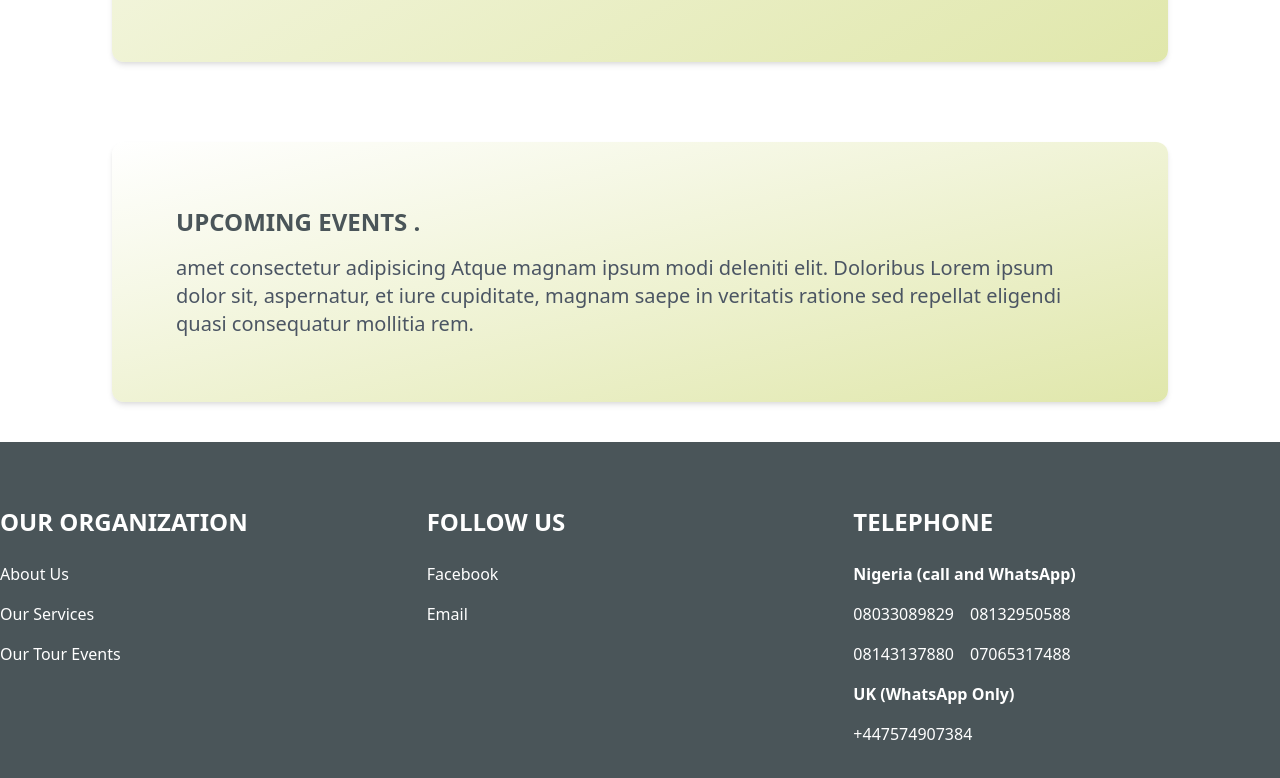
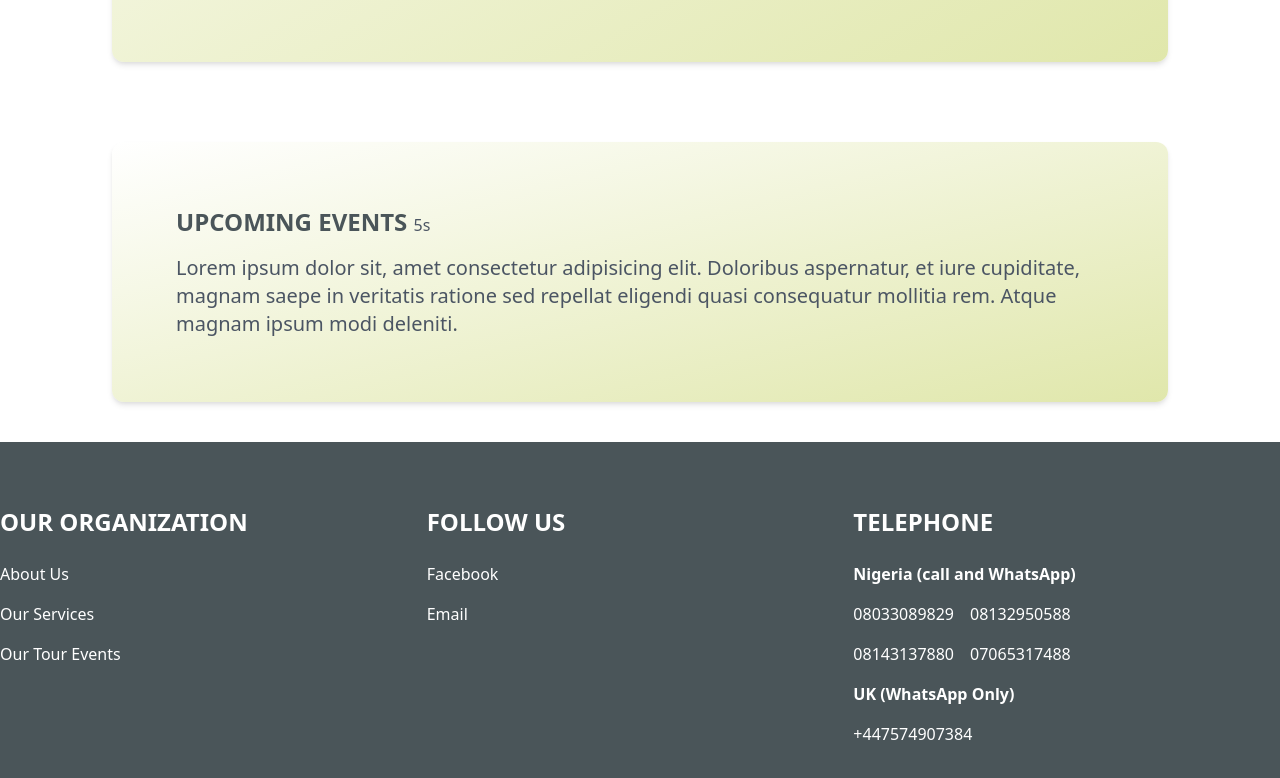
Before and after one commit to Victorakinwunmi/Login-dashboard, a Nuxt app: page /projects in a window 1280 px wide. Shown: the part 4084-4862 px from the top of the page. Built offline with nearby package versions, Linux system fonts and the light colour scheme.

Commit message:
i added seconds counting to the upcoming events card

```diff
--- a/components/TourEvent.vue
+++ b/components/TourEvent.vue
@@ -5,10 +5,10 @@
                 :style="{ backgroundRepeat: 'no-repeat' + ';', backgroundImage: 'url(' + tour_event.picture+ ')' }">
                  <div class="py-44 bg-gradient-to-b w-full from-transparent transition duration-500 ease-in-out hover:bg-black hover:bg-opacity-50 to-gray-900"></div>
         </div>
-        <div class="">
+        <div class=" mx-auto">
             <div
-                class="rounded-2xl bg-gradient-to-b w-full from-transparent text-white to-gray-900 px-1 py-4 bottom-0 w-full h-full duration-500 ease-in-out transform ">
-                <div class="font-medium border-l-2 border-white text-base px-2 max-w-sm md:max-w-xs lg:w-72 truncate">{{tour_event.text}}</div>
+                class="rounded-2xl bg-gradient-to-b w-full from-transparent mx-auto text-white to-gray-900 px-1 py-4 bottom-0 w-full h-full duration-500 ease-in-out transform ">
+                <div class="font-medium border-l-2 border-white text-base px-2 mx-auto max-w-sm md:max-w-xs lg:w-72 truncate">{{tour_event.text}}</div>
                 <button class="mt-2 border rounded-xl p-2 text-sm border-white hover:bg-gray-500 duration-500 ease-in-out ">Read more</button>
             </div>
         </div>
--- a/pages/projects.vue
+++ b/pages/projects.vue
@@ -89,8 +89,8 @@
 
       <div class="px-4 py-4 lg:px-28 lg:py-10">
        <div class="p-4 lg:px-16 lg:py-16 bg-gradient-to-tl from-primary-200 shadow-md rounded-xl">
-         <div class="font-bold text-secondary-500 text-2xl mb-4">UPCOMING EVENTS <span>{{dot[0]}}</span> </div>
-         <div class="tetx-base lg:text-xl text-gray-600">{{programs[0]}}</div>
+         <div class="font-bold text-secondary-500 text-2xl mb-4">UPCOMING EVENTS <span class="text-base text-gray-600 font-normal ">{{dot[0]}}</span> </div>
+         <div class="text-base lg:text-xl text-gray-600">{{programs[0]}}</div>
        </div>
       </div>
 
@@ -145,18 +145,23 @@ export default {
          'amet consectetur  consequatur mollitia rem adipisicing Aeleniti elit. Doloribus  Lorem ipsum dolor sit, aspernatur, et iure tque magnam ipsum modi d cupiditate, magnam saepe in veritatis ratione sed repellat eligendi quasi. ',
         ],
       dot: [
-        '.',
-        '..',
-        '...',
-        '....',
-        '.....',
+        '10s',
+        '9s',
+        '8s',
+        '7s',
+        '6s',
+        '5s',
+        '4s',
+        '3s',
+        '2s',
+        '1s',
       ]
     }
   },
   mounted(){
     window.setInterval(()=>{
       this.pollPerson();
-    }, 5000);
+    }, 10000);
     window.setInterval(()=>{
       this.dotShow();
     }, 1000);
```
